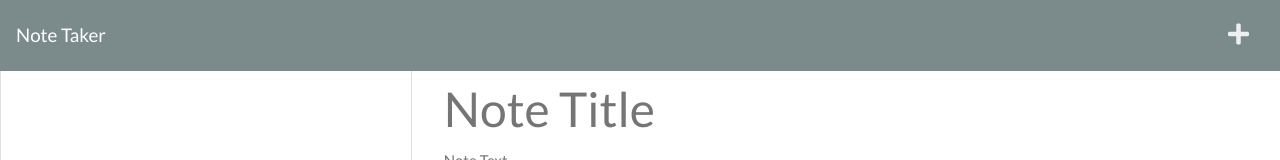
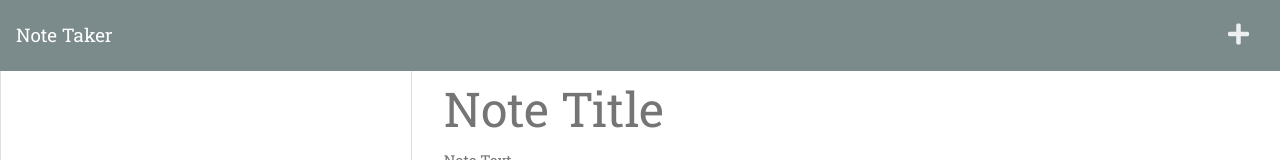
Before and after one commit to ekellv/Challenge-11, a website: page public/notes.html in a window 1280 px wide. Shown: the top 160 px of the page. Drawn offline with nearby package versions, Linux system fonts and the light colour scheme; no server answers.

Commit message:
changing fonts around

```diff
--- a/public/assets/css/styles.css
+++ b/public/assets/css/styles.css
@@ -1,8 +1,9 @@
 html,
-body {
+body, a {
   height: 100%;
   margin: 0;
   padding: 0;
+  font-family: 'Roboto Slab', serif;
 }
 
 .save-note {
--- a/public/notes.html
+++ b/public/notes.html
@@ -5,6 +5,9 @@
     <meta name="viewport" content="width=device-width, initial-scale=1.0" />
     <meta http-equiv="X-UA-Compatible" content="ie=edge" />
     <title>Note Taker</title>
+    <link rel="preconnect" href="https://fonts.googleapis.com">
+    <link rel="preconnect" href="https://fonts.gstatic.com" crossorigin>
+    <link href="https://fonts.googleapis.com/css2?family=Roboto+Slab:wght@100;200;300;400;500;600;700;800;900&display=swap" rel="stylesheet">
     <link
       rel="stylesheet"
       href="https://cdnjs.cloudflare.com/ajax/libs/bootswatch/4.1.3/flatly/bootstrap.min.css"
```
Also changed, not shown: public/index.html (+3 -0 lines).
